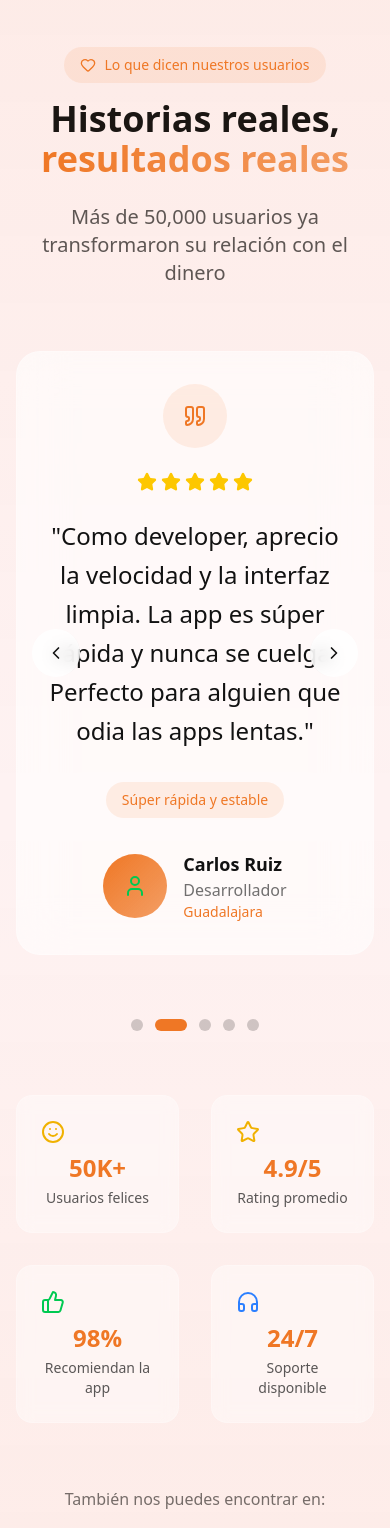
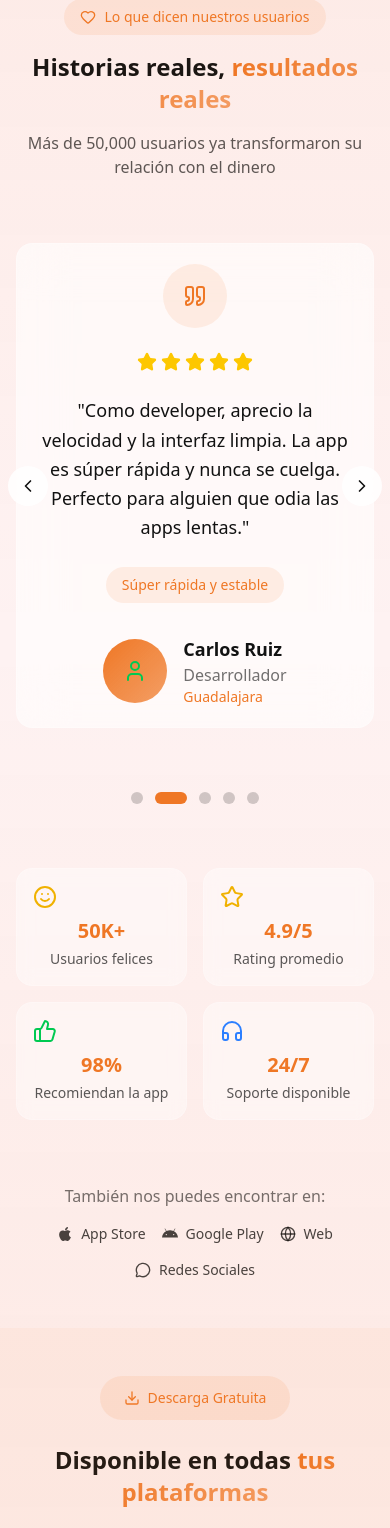
Before and after one commit to Juanksyek/LitFinance-Web, a React (Vite) app: page / in a window 390 px wide. Shown: the part 9058-10586 px from the top of the page. Built offline with nearby package versions, Linux system fonts and the light colour scheme.

Commit message:
feat: enhance Testimonials component with layout adjustments, improved responsiveness, and platform-specific icons

```diff
--- a/src/components/Testimonials.tsx
+++ b/src/components/Testimonials.tsx
@@ -1,6 +1,7 @@
 import { motion, useInView, AnimatePresence } from 'framer-motion'
 import { useRef, useState, useEffect } from 'react'
-import { Star, Quote, ChevronLeft, ChevronRight, Heart, User, ThumbsUp, Headphones, Smile, Smartphone, Bot, Globe, MessageCircle } from 'lucide-react'
+import { Star, Quote, ChevronLeft, ChevronRight, Heart, User, ThumbsUp, Headphones, Smile, Bot, Globe, MessageCircle } from 'lucide-react'
+import { AndroidLogo, AppleLogo } from './PlatformIcon'
 
 const testimonials = [
   {
@@ -82,7 +83,7 @@ export default function Testimonials() {
   }
 
   return (
-    <section ref={ref} className="py-24 relative overflow-hidden">
+    <section ref={ref} className="py-12 sm:py-16 md:py-24 relative overflow-hidden">
       <div className="absolute inset-0 bg-gradient-to-b from-primary/5 via-transparent to-primary/5" />
 
       <div className="container-app">
@@ -97,13 +98,13 @@ export default function Testimonials() {
             <Heart size={16} />
             Lo que dicen nuestros usuarios
           </div>
-          <h2 className="text-4xl lg:text-5xl font-bold mb-6">
+          <h2 className="text-2xl sm:text-3xl md:text-4xl lg:text-5xl font-bold mb-4 sm:mb-6">
             Historias reales,{' '}
             <span className="text-transparent bg-clip-text bg-gradient-to-r from-primary to-primary/70">
               resultados reales
             </span>
           </h2>
-          <p className="text-xl text-content/70 max-w-2xl mx-auto">
+          <p className="text-base sm:text-lg md:text-xl text-content/70 max-w-2xl mx-auto px-2">
             Más de 50,000 usuarios ya transformaron su relación con el dinero
           </p>
         </motion.div>
@@ -119,7 +120,7 @@ export default function Testimonials() {
             <AnimatePresence mode="wait">
               <motion.div
                 key={currentIndex}
-                className="bg-white/60 dark:bg-white/5 backdrop-blur-xl rounded-3xl p-8 lg:p-12 border border-white/20 dark:border-white/10 text-center"
+                className="bg-white/60 dark:bg-white/5 backdrop-blur-xl rounded-2xl sm:rounded-3xl p-5 sm:p-8 lg:p-12 border border-white/20 dark:border-white/10 text-center"
                 initial={{ opacity: 0, x: 100 }}
                 animate={{ opacity: 1, x: 0 }}
                 exit={{ opacity: 0, x: -100 }}
@@ -148,7 +149,7 @@ export default function Testimonials() {
                 </div>
 
                 {/* Testimonial Text */}
-                <blockquote className="text-2xl lg:text-3xl font-medium leading-relaxed mb-8 text-content">
+                <blockquote className="text-lg sm:text-xl md:text-2xl lg:text-3xl font-medium leading-relaxed mb-6 sm:mb-8 text-content">
                   "{testimonials[currentIndex].text}"
                 </blockquote>
 
@@ -173,14 +174,14 @@ export default function Testimonials() {
 
             <button
               onClick={prevTestimonial}
-              className="absolute left-4 top-1/2 transform -translate-y-1/2 w-12 h-12 bg-white/80 dark:bg-white/10 backdrop-blur-sm rounded-full flex items-center justify-center border border-white/20 dark:border-white/10 hover:bg-primary hover:text-white transition-all duration-300"
+              className="absolute -left-2 sm:left-4 top-1/2 transform -translate-y-1/2 w-10 h-10 sm:w-12 sm:h-12 bg-white/80 dark:bg-white/10 backdrop-blur-sm rounded-full flex items-center justify-center border border-white/20 dark:border-white/10 hover:bg-primary hover:text-white transition-all duration-300 z-10"
             >
               <ChevronLeft size={20} />
             </button>
 
             <button
               onClick={nextTestimonial}
-              className="absolute right-4 top-1/2 transform -translate-y-1/2 w-12 h-12 bg-white/80 dark:bg-white/10 backdrop-blur-sm rounded-full flex items-center justify-center border border-white/20 dark:border-white/10 hover:bg-primary hover:text-white transition-all duration-300"
+              className="absolute -right-2 sm:right-4 top-1/2 transform -translate-y-1/2 w-10 h-10 sm:w-12 sm:h-12 bg-white/80 dark:bg-white/10 backdrop-blur-sm rounded-full flex items-center justify-center border border-white/20 dark:border-white/10 hover:bg-primary hover:text-white transition-all duration-300 z-10"
             >
               <ChevronRight size={20} />
             </button>
@@ -210,7 +211,7 @@ export default function Testimonials() {
         </motion.div>
 
         <motion.div
-          className="grid grid-cols-2 md:grid-cols-4 gap-8"
+          className="grid grid-cols-2 md:grid-cols-4 gap-4 sm:gap-6 md:gap-8"
           initial={{ opacity: 0, y: 40 }}
           animate={isInView ? { opacity: 1, y: 0 } : {}}
           transition={{ duration: 0.8, delay: 0.6 }}
@@ -223,12 +224,12 @@ export default function Testimonials() {
           ].map((stat, index) => (
             <motion.div
               key={index}
-              className="text-center p-6 rounded-2xl bg-white/40 dark:bg-white/5 backdrop-blur-sm border border-white/20 dark:border-white/10"
+              className="text-center p-4 sm:p-6 rounded-2xl bg-white/40 dark:bg-white/5 backdrop-blur-sm border border-white/20 dark:border-white/10"
               whileHover={{ y: -5, scale: 1.05 }}
               transition={{ type: "spring", stiffness: 300, damping: 20 }}
             >
               <div className="mb-2">{stat.icon}</div>
-              <div className="text-2xl font-bold text-primary mb-1">{stat.value}</div>
+              <div className="text-xl sm:text-2xl font-bold text-primary mb-1">{stat.value}</div>
               <div className="text-sm text-content/70">{stat.label}</div>
             </motion.div>
           ))}
@@ -241,12 +242,12 @@ export default function Testimonials() {
           transition={{ duration: 0.6, delay: 0.8 }}
         >
           <p className="text-content/60 mb-4">También nos puedes encontrar en:</p>
-          <div className="flex justify-center items-center gap-8">
+          <div className="flex flex-wrap justify-center items-center gap-4 sm:gap-6 md:gap-8">
             {[
-              { icon: <Smartphone size={16} />, text: 'App Store' },
-              { icon: <Bot size={16} />, text: 'Google Play' },
-              { icon: <Globe size={16} />, text: 'Web' },
-              { icon: <MessageCircle size={16} />, text: 'Redes Sociales' }
+              { icon: <AppleLogo size={16} />, text: 'App Store' },
+                { icon: <AndroidLogo size={16} />, text: 'Google Play' },
+                { icon: <Globe size={16} />, text: 'Web' },
+                { icon: <MessageCircle size={16} />, text: 'Redes Sociales' }
             ].map((platform, index) => (
               <motion.span
                 key={index}
```
